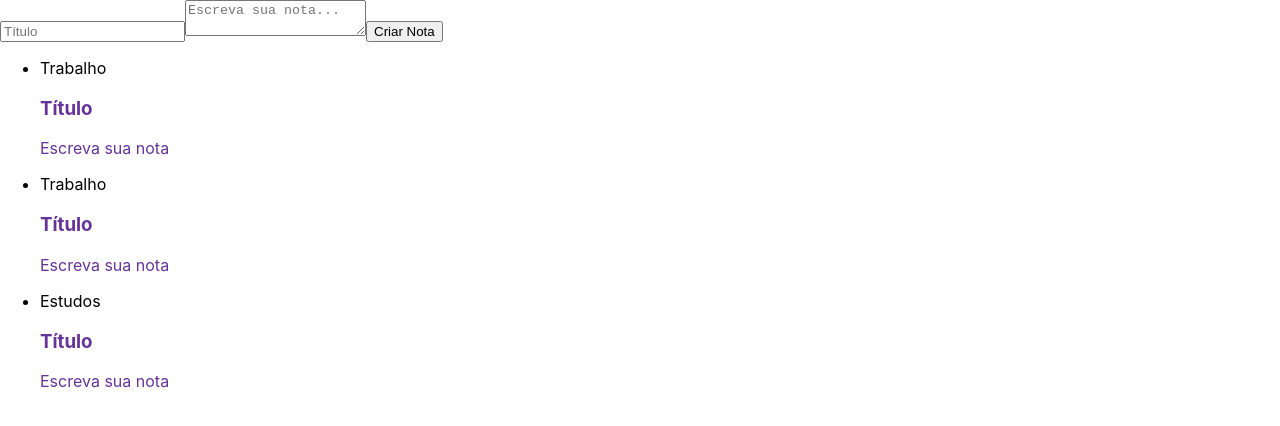
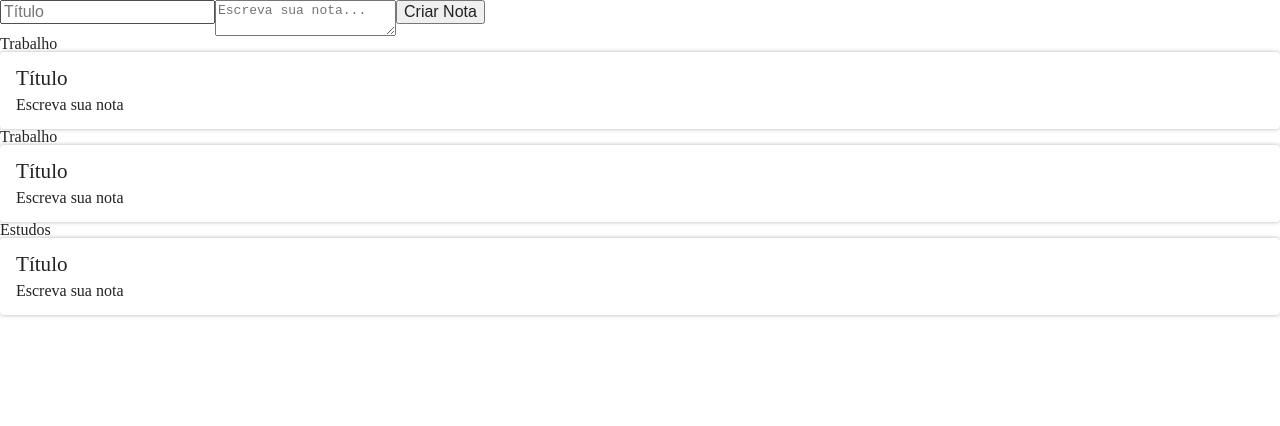
Before and after one commit to RenatoFrancisco/curso-react, a React (Create React App) app: page / in a window 1280 px wide. Shown: the top 426 px of the page. Built offline with nearby package versions, Linux system fonts and the light colour scheme.

Commit message:
Conflito de nomes

```diff
--- a/src/App.js
+++ b/src/App.js
@@ -1,6 +1,6 @@
 import { Component } from 'react';
 import FormularioCadastro from './components/FormularioCadastro';
-import ListaDeNotas from './components/ListaDeNotas';
+import ListaDeNotas from './components/ListaDeNotas/ListaDeNotas';
 
 class App extends Component {
   render() {
--- a/src/components/CardNota/CardNota.jsx
+++ b/src/components/CardNota/CardNota.jsx
@@ -1,14 +1,13 @@
-import React, { Component } from 'react';
-import './estilo.css';
-
+import React, { Component } from "react";
+import "./estilo.css";
 class CardNota extends Component {
   render() {
     return (
       <section className="card-nota">
-                <header>
-                    <h3>Título</h3>
+        <header className="card-nota_cabecalho">
+          <h3 className="card-nota_titulo">Título</h3>
         </header>
-                <p>Escreva sua nota</p>
+        <p className="card-nota_texto">Escreva sua nota</p>
       </section>
     );
   }
--- a/src/components/CardNota/estilo.css
+++ b/src/components/CardNota/estilo.css
@@ -1,3 +1,27 @@
 .card-nota {
-    color: rebeccapurple;
-}
+    display: flex;
+    flex-direction: column;
+    align-items: flex-start;
+    justify-content: space-between;
+    background-color: var(--fundo-detalhes);
+    border-radius: 4px;
+    flex-wrap: wrap;
+    box-shadow: 0 0 4px rgba(0, 0, 0, 0.3);
+    padding: 16px;
+  }
+  .card-nota_cabecalho {
+    font-size: 1.1em;
+    display: flex;
+    justify-content: space-between;
+    align-items: center;
+  }
+
+  .card-nota_texto {
+    margin-top: 8px;
+    font-size: 1em;
+  }
+
+  .card-nota_titulo {
+    font-size: 1.2em;
+    margin-right: 12px;
+  }
--- a/src/components/ListaDeNotas.jsx
+++ b/src/components/ListaDeNotas/ListaDeNotas.jsx
@@ -1,14 +1,14 @@
 import React, { Component } from 'react';
-import CardNota from './CardNota/CardNota';
+import CardNota from '../CardNota/CardNota';
 
 class ListaDeNotas extends Component {
 
     render() {
         return (
-            <ul>
+            <ul className='lista-notas'>
                 {Array.of('Trabalho', 'Trabalho', 'Estudos').map((categoria, index) => {
                     return (
-                        <li key={index}>
+                        <li className="lista-notas" key={index}>
                             <div>{categoria}</div>
                             <CardNota />
                         </li>
--- /dev/null
+++ b/src/components/ListaDeNotas/estilo.css
@@ -0,0 +1,15 @@
+.lista-notas {
+    background-color: var(--fundo);
+    flex-grow: 3;
+    display: grid;
+    grid-template-columns: auto auto auto auto auto;
+    list-style-type: none;
+    padding-left: 24px;
+    padding-top: 24px;
+  }
+  .lista-notas_item {
+    margin: 12px;
+    max-width: 240px;
+    max-height: 400px;
+    display: inline;
+  }
--- a/src/index.css
+++ b/src/index.css
@@ -1,13 +1,441 @@
-body {
+html,
+body,
+div,
+span,
+applet,
+object,
+iframe,
+h1,
+h2,
+h3,
+h4,
+h5,
+h6,
+p,
+blockquote,
+pre,
+a,
+abbr,
+acronym,
+address,
+big,
+cite,
+code,
+del,
+dfn,
+em,
+img,
+ins,
+kbd,
+q,
+s,
+samp,
+small,
+strike,
+strong,
+sub,
+sup,
+tt,
+var,
+b,
+u,
+i,
+center,
+dl,
+dt,
+dd,
+ol,
+ul,
+li,
+fieldset,
+form,
+label,
+legend,
+table,
+caption,
+tbody,
+tfoot,
+thead,
+tr,
+th,
+td,
+article,
+aside,
+canvas,
+details,
+embed,
+figure,
+figcaption,
+footer,
+header,
+hgroup,
+menu,
+nav,
+output,
+ruby,
+section,
+summary,
+time,
+mark,
+audio,
+video {
   margin: 0;
-  font-family: -apple-system, BlinkMacSystemFont, 'Segoe UI', 'Roboto', 'Oxygen',
-    'Ubuntu', 'Cantarell', 'Fira Sans', 'Droid Sans', 'Helvetica Neue',
-    sans-serif;
-  -webkit-font-smoothing: antialiased;
-  -moz-osx-font-smoothing: grayscale;
+  padding: 0;
+  border: 0;
+  font-size: 100%;
+  font: inherit;
+  vertical-align: baseline;
 }
 
-code {
-  font-family: source-code-pro, Menlo, Monaco, Consolas, 'Courier New',
-    monospace;
+/* make sure to set some focus styles for accessibility */
+:focus {
+  outline: 0;
 }
+
+/* HTML5 display-role reset for older browsers */
+article,
+aside,
+details,
+figcaption,
+figure,
+footer,
+header,
+hgroup,
+menu,
+nav,
+section {
+  display: block;
+}
+
+body {
+  line-height: 1;
+}
+
+ol,
+ul {
+  list-style: none;
+}
+
+blockquote,
+q {
+  quotes: none;
+}
+
+blockquote:before,
+blockquote:after,
+q:before,
+q:after {
+  content: "";
+  content: none;
+}
+
+table {
+  border-collapse: collapse;
+  border-spacing: 0;
+}
+
+input[type="search"]::-webkit-search-cancel-button,
+input[type="search"]::-webkit-search-decoration,
+input[type="search"]::-webkit-search-results-button,
+input[type="search"]::-webkit-search-results-decoration {
+  -webkit-appearance: none;
+  -moz-appearance: none;
+}
+
+input[type="search"] {
+  -webkit-appearance: none;
+  -moz-appearance: none;
+  -webkit-box-sizing: content-box;
+  -moz-box-sizing: content-box;
+  box-sizing: content-box;
+}
+
+textarea {
+  overflow: auto;
+  vertical-align: top;
+  resize: vertical;
+}
+
+/**
+ * Correct `inline-block` display not defined in IE 6/7/8/9 and Firefox 3.
+ */
+
+audio,
+canvas,
+video {
+  display: inline-block;
+  *display: inline;
+  *zoom: 1;
+  max-width: 100%;
+}
+
+/**
+ * Prevent modern browsers from displaying `audio` without controls.
+ * Remove excess height in iOS 5 devices.
+ */
+
+audio:not([controls]) {
+  display: none;
+  height: 0;
+}
+
+/**
+ * Address styling not present in IE 7/8/9, Firefox 3, and Safari 4.
+ * Known issue: no IE 6 support.
+ */
+
+[hidden] {
+  display: none;
+}
+
+/**
+ * 1. Correct text resizing oddly in IE 6/7 when body `font-size` is set using
+ *    `em` units.
+ * 2. Prevent iOS text size adjust after orientation change, without disabling
+ *    user zoom.
+ */
+
+html {
+  font-size: 100%; /* 1 */
+  -webkit-text-size-adjust: 100%; /* 2 */
+  -ms-text-size-adjust: 100%; /* 2 */
+}
+
+/**
+ * Address `outline` inconsistency between Chrome and other browsers.
+ */
+
+a:focus {
+  outline: thin dotted;
+}
+
+/**
+ * Improve readability when focused and also mouse hovered in all browsers.
+ */
+
+a:active,
+a:hover {
+  outline: 0;
+}
+
+/**
+ * 1. Remove border when inside `a` element in IE 6/7/8/9 and Firefox 3.
+ * 2. Improve image quality when scaled in IE 7.
+ */
+
+img {
+  border: 0; /* 1 */
+  -ms-interpolation-mode: bicubic; /* 2 */
+}
+
+/**
+ * Address margin not present in IE 6/7/8/9, Safari 5, and Opera 11.
+ */
+
+figure {
+  margin: 0;
+}
+
+/**
+ * Correct margin displayed oddly in IE 6/7.
+ */
+
+form {
+  margin: 0;
+}
+
+/**
+ * Define consistent border, margin, and padding.
+ */
+
+fieldset {
+  border: 1px solid #c0c0c0;
+  margin: 0 2px;
+  padding: 0.35em 0.625em 0.75em;
+}
+
+/**
+ * 1. Correct color not being inherited in IE 6/7/8/9.
+ * 2. Correct text not wrapping in Firefox 3.
+ * 3. Correct alignment displayed oddly in IE 6/7.
+ */
+
+legend {
+  border: 0; /* 1 */
+  padding: 0;
+  white-space: normal; /* 2 */
+  *margin-left: -7px; /* 3 */
+}
+
+/**
+ * 1. Correct font size not being inherited in all browsers.
+ * 2. Address margins set differently in IE 6/7, Firefox 3+, Safari 5,
+ *    and Chrome.
+ * 3. Improve appearance and consistency in all browsers.
+ */
+
+button,
+input,
+select,
+textarea {
+  font-size: 100%; /* 1 */
+  margin: 0; /* 2 */
+  vertical-align: baseline; /* 3 */
+  *vertical-align: middle; /* 3 */
+}
+
+/**
+ * Address Firefox 3+ setting `line-height` on `input` using `!important` in
+ * the UA stylesheet.
+ */
+
+button,
+input {
+  line-height: normal;
+}
+
+/**
+ * Address inconsistent `text-transform` inheritance for `button` and `select`.
+ * All other form control elements do not inherit `text-transform` values.
+ * Correct `button` style inheritance in Chrome, Safari 5+, and IE 6+.
+ * Correct `select` style inheritance in Firefox 4+ and Opera.
+ */
+
+button,
+select {
+  text-transform: none;
+}
+
+/**
+ * 1. Avoid the WebKit bug in Android 4.0.* where (2) destroys native `audio`
+ *    and `video` controls.
+ * 2. Correct inability to style clickable `input` types in iOS.
+ * 3. Improve usability and consistency of cursor style between image-type
+ *    `input` and others.
+ * 4. Remove inner spacing in IE 7 without affecting normal text inputs.
+ *    Known issue: inner spacing remains in IE 6.
+ */
+
+button,
+html input[type="button"], /* 1 */
+input[type="reset"],
+input[type="submit"] {
+  -webkit-appearance: button; /* 2 */
+  cursor: pointer; /* 3 */
+  *overflow: visible; /* 4 */
+}
+
+/**
+ * Re-set default cursor for disabled elements.
+ */
+
+button[disabled],
+html input[disabled] {
+  cursor: default;
+}
+
+/**
+ * 1. Address box sizing set to content-box in IE 8/9.
+ * 2. Remove excess padding in IE 8/9.
+ * 3. Remove excess padding in IE 7.
+ *    Known issue: excess padding remains in IE 6.
+ */
+
+input[type="checkbox"],
+input[type="radio"] {
+  box-sizing: border-box; /* 1 */
+  padding: 0; /* 2 */
+  *height: 13px; /* 3 */
+  *width: 13px; /* 3 */
+}
+
+/**
+ * 1. Address `appearance` set to `searchfield` in Safari 5 and Chrome.
+ * 2. Address `box-sizing` set to `border-box` in Safari 5 and Chrome
+ *    (include `-moz` to future-proof).
+ */
+
+input[type="search"] {
+  -webkit-appearance: textfield; /* 1 */
+  -moz-box-sizing: content-box;
+  -webkit-box-sizing: content-box; /* 2 */
+  box-sizing: content-box;
+}
+
+/**
+ * Remove inner padding and search cancel button in Safari 5 and Chrome
+ * on OS X.
+ */
+
+input[type="search"]::-webkit-search-cancel-button,
+input[type="search"]::-webkit-search-decoration {
+  -webkit-appearance: none;
+}
+
+/**
+ * Remove inner padding and border in Firefox 3+.
+ */
+
+button::-moz-focus-inner,
+input::-moz-focus-inner {
+  border: 0;
+  padding: 0;
+}
+
+/**
+ * 1. Remove default vertical scrollbar in IE 6/7/8/9.
+ * 2. Improve readability and alignment in all browsers.
+ */
+
+textarea {
+  overflow: auto; /* 1 */
+  vertical-align: top; /* 2 */
+}
+
+/**
+ * Remove most spacing between table cells.
+ */
+
+table {
+  border-collapse: collapse;
+  border-spacing: 0;
+}
+
+html,
+button,
+input,
+select,
+textarea {
+  color: #222;
+}
+
+::-moz-selection {
+  background: #b3d4fc;
+  text-shadow: none;
+}
+
+::selection {
+  background: #b3d4fc;
+  text-shadow: none;
+}
+
+img {
+  vertical-align: middle;
+}
+
+fieldset {
+  border: 0;
+  margin: 0;
+  padding: 0;
+}
+
+textarea {
+  resize: vertical;
+}
+
+.chromeframe {
+  margin: 0.2em 0;
+  background: #ccc;
+  color: #000;
+  padding: 0.2em 0;
+}
```
Lines whose indentation alone changed are shown as unchanged.
